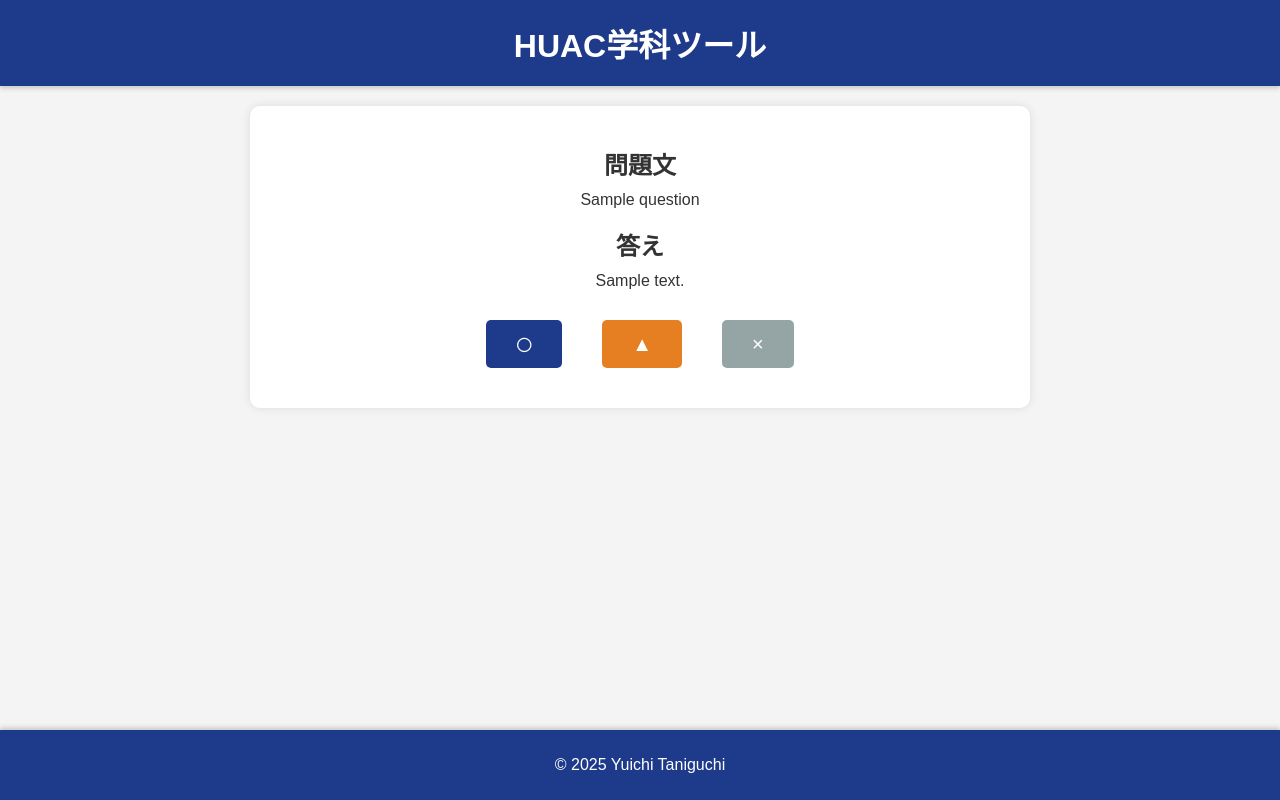
After one commit to u1tngc/huac_test, a Flask app: template templates/GK_test02.html in a window 1280 px wide. The commit adds this page. Run offline with Flask 3, Linux system fonts and the light colour scheme; the template is opened without the code that fills it: most values are stand-ins (such as "Sample title", 1, 10 or a date in 2020).

Commit message:
ver_0.00

```diff
--- a/GK1L0000.py
+++ b/GK1L0000.py
@@ -51,6 +51,17 @@ def GK_menu01():
             mondai = GK1S0000.get_mondai(bunya, mondai_num)
             session[f"{user_id}_mondai_list"] = mondai
             return redirect(url_for('GK_practice01'))
+        elif shorikbn == "test":
+            err, test = GK1S0000.check01(user_id)
+            if err:
+                flash("今週の小テストは完了しています。")
+                return redirect(url_for('GK_menu01'))
+            else:
+                session.pop(f'{user_id}_testList',None)
+                session.pop(f'{user_id}_test',None)
+                session[f'{user_id}_test'] = test
+                session[f'{user_id}_end'] = 0
+            return redirect(url_for('GK_test01'))
         elif shorikbn == "db":
             db_kbn = request.form['db_kbn']
             if db_kbn == "0":
@@ -109,6 +120,67 @@ def GK_practice02():
         return redirect(url_for('GK_practice01'))
 
     return render_template('GK_practice02.html', answer=answer, question=question, err=err)
+
+
+# 小テスト問題（問題表示）
+@app.route('/GK_test01', methods=['GET', 'POST'])
+def GK_test01():
+    if not session.get('logged_in'):
+        return redirect(url_for('GK_login'))
+    user_id = session.get('user_id')
+    if f"{user_id}_test" not in session:
+        return redirect(url_for('GK_menu01'))
+    err, test = GK1S0000.check01(user_id)
+    session[f'{user_id}_test' ] = test
+    numbers = [4, 6, 8, 10, 12]
+    column = ["解答結果１", "解答結果２", "解答結果３", "解答結果４", "解答結果５"]
+    ix1 = 0
+    eof_flg = 0
+    while eof_flg == 0:
+        if test[numbers[ix1]] == 0:
+            mondai = GK1S0000.get_testMondai(test[numbers[ix1]-1])
+            mondai.append(column[ix1])
+            session[f'{user_id}_testList'] = mondai
+            question = mondai[3].replace("\n", "<br>")
+            eof_flg = 1
+            if ix1 == 5:
+                session[f'{user_id}_end'] = 1
+        ix1 = ix1 + 1
+        if ix1 == 6:
+            eof_flg = 1
+    if request.method == 'POST':
+        return redirect(url_for('GK_test02'))
+    return render_template('GK_test01.html', question=question)
+
+
+# 小テスト問題（解答表示）
+@app.route('/GK_test02', methods=['GET', 'POST'])
+def GK_test02():
+    if not session.get('logged_in'):
+        return redirect(url_for('GK_login'))
+    user_id = session.get('user_id')
+    if f"{user_id}_test" not in session:
+        return redirect(url_for('GK_menu01'))
+    question = session[f"{user_id}_testList"][3].replace("\n", "<br>")  # 改行適用
+    answer = session[f"{user_id}_testList"][4].replace("\n", "<br>")  # 改行適用
+
+    if request.method == 'POST':
+        result = request.form["result"]
+        shoriYMD = session[f'{user_id}_test'][1]
+        mondai_no = session[f'{user_id}_testList'][0] + session[f'{user_id}_testList'][1] + session[f'{user_id}_testList'][2]
+        column =session[f'{user_id}_testList'][5]
+        GK1S0000.update_rireki01(user_id, shoriYMD, mondai_no,column, result)
+        if column == "解答結果５":
+            session[f'{user_id}_end'] = 1
+            GK1S0000.update_rireki02(user_id, shoriYMD)
+        if session[f'{user_id}_end'] == 1:
+            flash("今週のテストは完了しました。")
+            return redirect(url_for('GK_menu01'))
+        else:
+            return redirect(url_for('GK_test01'))
+
+    return render_template('GK_test02.html', answer=answer, question=question)
+
 
 #学生管理セグ・照会
 @app.route('/GK_db001', methods=['GET', 'POST'])
@@ -186,7 +258,7 @@ def GK_db004():
         err = GK1S0040.insert_gakusei(id, name, status_cd)
         if err:
             return render_template('GK_db004.html', err =err)
-        flash("学生管理セグの訂正が完了しました。")
+        flash("学生管理セグの登録が完了しました。")
         return redirect(url_for('GK_menu01'))
 
     return render_template('GK_db004.html', err="")
--- a/GK1S0040.py
+++ b/GK1S0040.py
@@ -95,6 +95,7 @@ def update_gakusei(update_gakusei):
 
 def insert_gakusei(id, name, status_cd):
     err = GK1S01DB.insert_gakusei(id, name, status_cd)
+    print(err)
     if err == 3:
         return "入力した学籍番号は登録済みです。"
     return ""
--- /dev/null
+++ b/static/GK1C0003.css
@@ -0,0 +1,340 @@
+/* 全体 */
+body {
+    font-family: 'Arial', sans-serif;
+    margin: 0;
+    padding: 0;
+    background-color: #f4f4f4;
+    color: #333;
+    display: flex;
+    flex-direction: column;
+    min-height: 100vh;
+}
+
+form {
+    display: flex;
+    flex-direction: column;
+    /* 子要素を縦に並べる */
+    align-items: center;
+    /* 水平方向に中央揃え */
+    justify-content: center;
+    /* 垂直方向に中央揃え */
+}
+
+/* ヘッダー */
+header {
+    background-color: #1e3a8a;
+    /* PANTONE280 */
+    color: white;
+    padding: 20px;
+    text-align: center;
+    box-shadow: 0 2px 5px rgba(0, 0, 0, 0.2);
+}
+
+header h1 {
+    margin: 0;
+    font-size: 2em;
+}
+
+/* メインコンテンツ */
+main {
+    flex: 1;
+    padding: 20px;
+    display: flex;
+    flex-direction: column;
+    align-items: center;
+}
+
+.options {
+    background-color: white;
+    padding: 40px;
+    border-radius: 10px;
+    box-shadow: 0 0 10px rgba(0, 0, 0, 0.1);
+    width: 90%;
+    max-width: 700px;
+    text-align: center;
+}
+
+.options h2 {
+    color: #333;
+    margin-top: 0;
+    margin-bottom: 10px;
+}
+
+.data-section {
+    width: 100%;
+}
+
+.data-section .radio-group {
+    padding-left: 20px;
+    /* 全てのラジオボタンを同じ位置に統一 */
+}
+
+.radio-group {
+    display: flex;
+    align-items: center;
+    justify-content: flex-start;
+    gap: 10px;
+    width: 100%;
+    margin: 10px 0;
+}
+
+.radio-group input[type="radio"] {
+    margin: 0;
+    transform: scale(1.2);
+    flex-shrink: 0;
+    /* ラジオボタンのサイズを固定 */
+}
+
+.radio-group label {
+    font-size: 1.1em;
+    color: #555;
+    cursor: pointer;
+    text-align: left;
+}
+
+/* 実行ボタン */
+.submit-button {
+    background-color: #3b82f6;
+    /* DIC161に近い色 */
+    color: white;
+    padding: 12px 24px;
+    border: none;
+    border-radius: 5px;
+    font-size: 1.2em;
+    cursor: pointer;
+    transition: background-color 0.3s ease;
+    margin-top: 20px;
+}
+
+.submit-button:hover {
+    background-color: #2563eb;
+}
+
+/* フッター */
+footer {
+    background-color: #1e3a8a;
+    /* PANTONE280 */
+    color: white;
+    text-align: center;
+    padding: 10px;
+    box-shadow: 0 -2px 5px rgba(0, 0, 0, 0.2);
+}
+
+.form-group {
+    width: 100%;
+    text-align: left;
+    padding-left: 20px;
+    /* 左寄りに統一 */
+    margin: 10px 0;
+}
+
+.form-group label {
+    display: block;
+    font-size: 1.1em;
+    color: #555;
+    margin-bottom: 5px;
+}
+
+.form-group select,
+.form-group input[type="number"] {
+    width: calc(100% - 40px);
+    /* padding分を考慮 */
+    padding: 10px;
+    border: 1px solid #bdc3c7;
+    border-radius: 5px;
+    font-size: 16px;
+    color: #333;
+    background-color: white;
+    transition: border-color 0.3s ease;
+}
+
+.form-group input[type="number"]:focus,
+.form-group select:focus {
+    outline: none;
+    border-color: #3498db;
+    box-shadow: 0 0 5px rgba(52, 152, 219, 0.3);
+}
+
+.form-note {
+    display: block;
+    color: #666;
+    font-size: 0.9em;
+    margin-top: 5px;
+    font-style: italic;
+}
+
+.info-section {
+    text-align: center !important;
+    padding: 20px 0;
+}
+
+/* ラジオボタンエリアの背景 */
+.radio-section {
+    background-color: #f8f9fa;
+    border-radius: 8px;
+    padding: 15px;
+    margin: 10px 0;
+    border: 1px solid #e9ecef;
+}
+
+.radio-section .radio-group {
+    padding-left: 0;
+    margin: 0 0 10px 0;
+}
+
+.radio-section .radio-group:last-of-type {
+    margin-bottom: 0;
+}
+
+/* 横並びのフォームグループ */
+.form-horizontal {
+    display: flex;
+    gap: 20px;
+    align-items: flex-start;
+    padding-left: 0;
+    margin: 10px 0;
+}
+
+.form-horizontal .form-group {
+    flex: 1;
+    padding-left: 0;
+    margin: 0;
+}
+
+.form-horizontal .form-group select,
+.form-horizontal .form-group input[type="number"] {
+    width: calc(100% - 20px);
+    padding: 10px;
+}
+
+/* レスポンシブ対応 */
+@media (max-width: 600px) {
+    .data-section .radio-group {
+        padding-left: 10px;
+        /* スマホでは左余白を少なくする */
+    }
+
+    .radio-group label {
+        font-size: 14px;
+    }
+
+    .form-group {
+        padding-left: 10px;
+    }
+
+    .form-group select,
+    .form-group input[type="number"] {
+        width: calc(100% - 20px);
+    }
+
+    /* スマホでも横並びを維持 */
+    .form-horizontal {
+        display: flex;
+        flex-direction: row;
+        gap: 10px;
+        padding-left: 0;
+    }
+
+    .radio-section .radio-group {
+        padding-left: 0;
+    }
+
+    .form-horizontal .form-group {
+        padding-left: 0;
+        flex: 1;
+    }
+
+    .form-horizontal .form-group select,
+    .form-horizontal .form-group input[type="number"] {
+        width: calc(100% - 20px);
+        padding: 8px;
+        font-size: 14px;
+    }
+
+    .form-horizontal .form-group label {
+        font-size: 13px;
+    }
+}
+
+.button-group {
+    display: flex;
+    /* 横並びにする */
+    justify-content: center;
+    /* 水平方向の中央配置 */
+    gap: 20px;
+    /* ボタンの間隔 */
+    margin-top: 30px;
+}
+
+.execute-button,
+.menu-button {
+    padding: 12px 30px;
+    border: none;
+    border-radius: 5px;
+    font-size: 16px;
+    cursor: pointer;
+    transition: background-color 0.3s ease;
+    margin: 0 10px;
+}
+
+.execute-button {
+    background-color: #3498db;
+    color: white;
+}
+
+.menu-button {
+    background-color: #e67e22;
+    /* 法政オレンジ色 */
+    color: white;
+}
+
+.execute-button:hover,
+.menu-button:hover {
+    opacity: 0.8;
+}
+
+.text-container {
+    white-space: pre-wrap;
+    text-align: center;
+    /* 中央揃え */
+
+    /* 改行を維持しつつ折り返し */
+}
+
+.text-container a {
+    margin: 0;
+    padding: 0;
+    display: inline-block;
+}
+
+.err {
+    color: black;
+}
+
+.execute-button {
+    background-color: #3498db;
+    color: white;
+}
+
+/* test02画面の〇×▲ボタン専用スタイル */
+button[value="1"] {
+    background-color: #1e3a8a !important;
+    /* 法政ブルー（正解） - ヘッダーと同色 */
+    color: white !important;
+}
+
+button[value="2"] {
+    background-color: #e67e22 !important;
+    /* 法政オレンジ（部分正解） - メニューボタンと同色 */
+    color: white !important;
+    font-size: 20px !important;
+    /* 文字サイズのみ大きく */
+}
+
+button[value="3"] {
+    background-color: #95a5a6 !important;
+    /* グレー（不正解） */
+    color: white !important;
+    font-size: 20px !important;
+    /* 文字サイズのみ大きく */
+}
--- /dev/null
+++ b/templates/GK_test02.html
@@ -0,0 +1,41 @@
+<!DOCTYPE html>
+<html lang="ja">
+
+<head>
+    <meta charset="UTF-8">
+    <meta name="viewport" content="width=device-width, initial-scale=1.0">
+    <title>HUAC学科ツール 小テスト答え</title>
+    <link rel="stylesheet" href="../static/GK1C0003.css">
+</head>
+
+<body>
+    <header>
+        <h1>HUAC学科ツール</h1>
+    </header>
+
+    <main>
+        <section class="options">
+            <form method="post" action="/GK_test02">
+                <h2>問題文</h2>
+                <div><a>{{ question | trim | safe }}</a></div>
+                <br>
+                <h2>答え</h2>
+                <div style="text-align: center;">
+                    <a>{{ answer | trim | safe }}</a>
+                </div>
+                <div class="button-group">
+                    <button value="1" name="result" class="execute-button">〇</button>
+                    <button value="2" name="result" class="execute-button">▲</button>
+                    <button value="3" name="result" class="execute-button">×</button>
+                </div>
+
+            </form>
+        </section>
+    </main>
+
+    <footer>
+        <p>&copy; 2025 Yuichi Taniguchi</p>
+    </footer>
+</body>
+
+</html>
```
Also changed, not shown: GK1S0000.py (+30 -15 lines), GK1S01DB.py (+96 -0 lines), templates/GK_menu01.html (+11 -11 lines), templates/GK_test01.html (added, +35 -0 lines).
